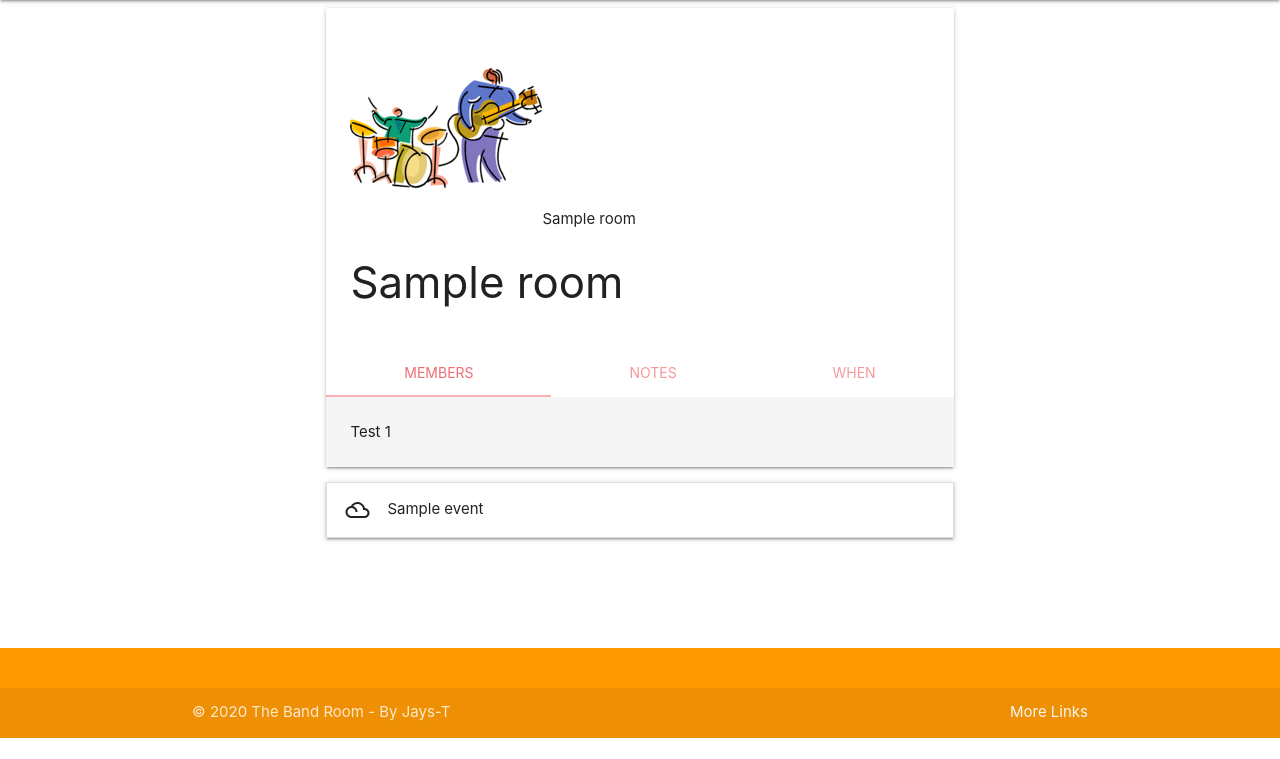
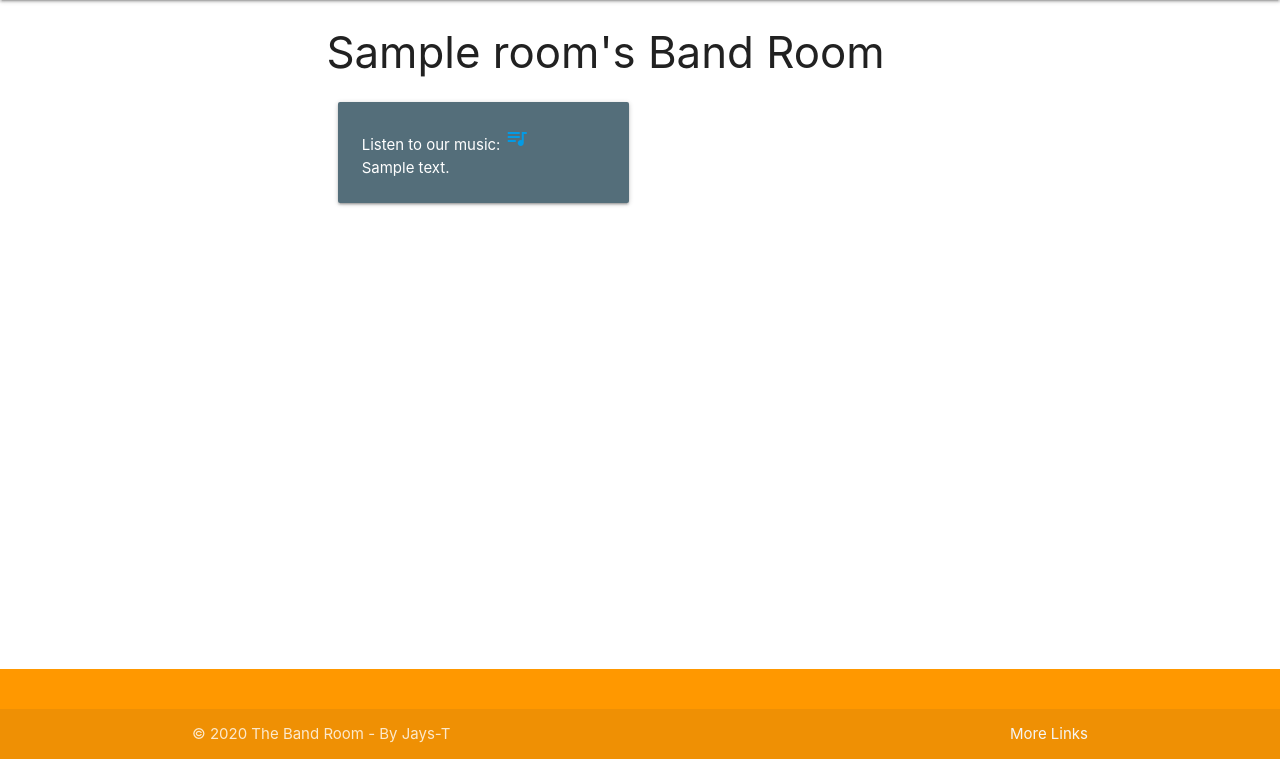
Before and after one commit to Jays-T/the-band-room, a Flask app: template templates/bandroom.html in a window 1280 px wide. Shown: the part 64-823 px from the top of the page. Before the commit the page ends 802 px from the top, so only its background shows below. Run offline with Flask 2, Linux system fonts and the light colour scheme; the template is opened without the code that fills it: most values are stand-ins (such as "Sample title", 1, 10 or a date in 2020); some libraries are stand-ins or nearby versions.

Commit message:
re-wrote my_room function using ObjectId

```diff
--- a/app.py
+++ b/app.py
@@ -53,23 +53,10 @@ def open_room():
     return render_template("openroom.html")
 
 
-@app.route('/my_room', methods=['POST'])
-def my_room():
-    band_name = request.form["band_name_open"]
-    room_key = request.form["room_key_open"]
-    check_rooms = mongo.db.band_rooms.count_documents((
-        {"room_key": room_key}))
-    if check_rooms > 0:
-        the_room = mongo.db.band_rooms.find_one(
-            {"band_name": request.form["band_name_open"],
-             "room_key": request.form["room_key_open"]})
-        return render_template("bandroom.html",
-                               the_room=the_room,
-                               band_name=band_name,
-                               room_key=room_key)
-    else:
-        flash('Oops seems like the Room Key was not right')
-        return redirect(url_for('open_room'))
+@app.route('/my_room/<room_id>')
+def my_room(room_id):
+    the_room = mongo.db.band_rooms.find_one({'_id': ObjectId(room_id)})
+    return render_template('bandroom.html', room=the_room)
 
 
 if __name__ == '__main__':
--- a/static/assets/css/style.css
+++ b/static/assets/css/style.css
@@ -25,3 +25,11 @@
       background-color: green;
       color: white;
   }
+
+  .btn-small {
+      height: 24px;
+      width: 60px;
+      line-height: 24px;
+      margin: 5px 5px;
+      padding: 0 0.5em;
+  }
--- a/templates/bandroom.html
+++ b/templates/bandroom.html
@@ -1,47 +1,22 @@
 {% extends 'base.html' %}{% block title %}Your Room{% endblock %}{% block head %}
-  {{ super() }}
+{{ super() }}
 {% endblock %}
 {% block content %}
 <div class="container">
-  <div class="card">
-    {% for room in the_room %}
-    <div class="card-content">
-      <p><img src="{{url_for('static', filename='assets/images/rock-musicians-192x192.png')}}"/>{{room.owner_name}}<h3>{{room.band_name}}</h3></p>
-    </div>
 
-    <div class="card-tabs">
-      <ul class="tabs tabs-fixed-width">
-        <li class="tab"><a class="active" href="#test4">Members</a></li>
-        <li class="tab"><a href="#test5">Notes</a></li>
-        <li class="tab"><a href="#test6">When</a></li>
-      </ul>
-    </div>
-    <div class="card-content grey lighten-4">
-      <div id="test4">Test 1</div>
-      <div id="test5">Test 2</div>
-      <div id="test6">Test 3</div>
-    </div>
-  </div>
-      {% endfor %}
-</div>
-<div class="container">
-  <ul class="collapsible">
-    {% for event in events %}
-    <li>
-      <div class="collapsible-header">
-        <i class="material-icons">filter_drama</i>{{event.category_name}}
-      </div>
-      <div class="collapsible-body">
-        <ul>
+	{% for the_room in room %}
 
-          <li>Date: {{event.event_date}}</li>
-          <li>Time: {{event.event_time}}</li>
-          <li>Notes: {{event.event_description}}</li>
-
-        </ul>
-      </div>
-    </li>
-    {% endfor %}
-  </ul>
-</div>
-{% endblock %}
+	<h3>{{room.band_name}}'s Band Room</h3>
+	<div class="row">
+		<div class="col s12 m6">
+			<div class="card blue-grey darken-1">
+				<div class="card-content white-text">
+					<p>Listen to our music: <a href="{{room.social_media[0]}}"
+							target="_blank"><i class="material-icons">queue_music</i></a></p>
+					<p>{{room.band_notes[0]}}</p>
+				</div>
+			</div>
+		</div>
+		{% endfor %}
+	</div>
+	{% endblock %}
```
Also changed, not shown: templates/browserooms.html (+5 -2 lines).
